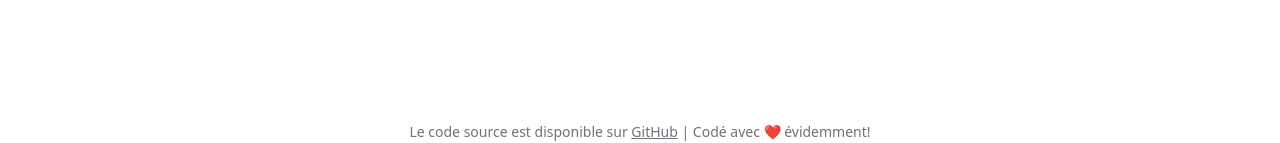
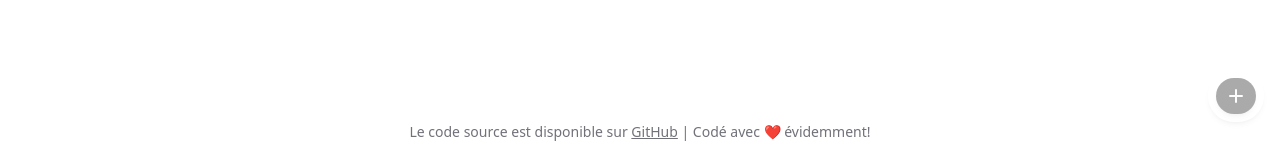
Before and after one commit to alban-care/alban-care.github.io, a Next.js app: page / in a window 1280 px wide. Shown: the part 654-797 px from the top of the page. Built offline with nearby package versions, Linux system fonts and the light colour scheme.

Commit message:
feat: Add FloatingMenu component to layout.tsx

```diff
--- a/app/layout.tsx
+++ b/app/layout.tsx
@@ -2,6 +2,7 @@ import type { Metadata } from "next";
 import Providers from "@/app/providers";
 import { appTitle, appDescription, appLocale } from "@/lib/config";
 import { Footer } from "@/app/footer";
+import { FloatingMenu } from "@/components/floating-menu";
 import "./globals.css";
 
 export const metadata: Metadata = {
@@ -22,6 +23,7 @@ export default function RootLayout({
             {children}
           </main>
           <Footer />
+          <FloatingMenu />
         </Providers>
       </body>
     </html>
--- /dev/null
+++ b/components/floating-menu.tsx
@@ -0,0 +1,68 @@
+"use client";
+
+import { useState, useEffect } from "react";
+import Link from "next/link";
+import { motion } from "framer-motion";
+import { appMenuLinks } from "@/lib/config";
+
+import {
+  DropdownMenu,
+  DropdownMenuContent,
+  DropdownMenuItem,
+  DropdownMenuSeparator,
+  DropdownMenuTrigger,
+} from "@/components/ui/dropdown-menu";
+import { Button } from "@/components/ui/button";
+
+export function FloatingMenu() {
+  const [isShown, setIsShown] = useState<boolean>(false);
+  const [isOpen, setIsOpen] = useState<boolean>(false);
+
+  useEffect(() => {
+    const interval = setInterval(() => {
+      setIsShown(true);
+    }, 5000);
+
+    return () => clearInterval(interval);
+  }, []);
+
+  return (
+    <DropdownMenu open={isOpen} onOpenChange={setIsOpen}>
+      <DropdownMenuTrigger asChild>
+        <motion.div
+          className="fixed bottom-6 right-4 p-2 rounded-full shadow-md"
+          initial={{ opacity: 0 }}
+          animate={{ opacity: isShown ? 1 : 0 }}
+          transition={{ ease: "easeOut", duration: 2 }}
+        >
+          <Button className="p-2 rounded-full shadow-md">
+            <svg
+              xmlns="http://www.w3.org/2000/svg"
+              className="h-6 w-6"
+              fill="none"
+              viewBox="0 0 24 24"
+              stroke="currentColor"
+            >
+              <path
+                strokeLinecap="round"
+                strokeLinejoin="round"
+                strokeWidth={2}
+                d="M12 6v6m0 0v6m0-6h6m-6 0H6"
+              />
+            </svg>
+          </Button>
+        </motion.div>
+      </DropdownMenuTrigger>
+      <DropdownMenuContent className="m-4">
+        {appMenuLinks.map((link) => (
+          <DropdownMenuItem key={link.href}>
+            <Link href={link.href} onClick={() => setIsOpen(!isOpen)}>
+              {link.text}
+            </Link>
+          </DropdownMenuItem>
+        ))}
+        <DropdownMenuSeparator />
+      </DropdownMenuContent>
+    </DropdownMenu>
+  );
+}
```
